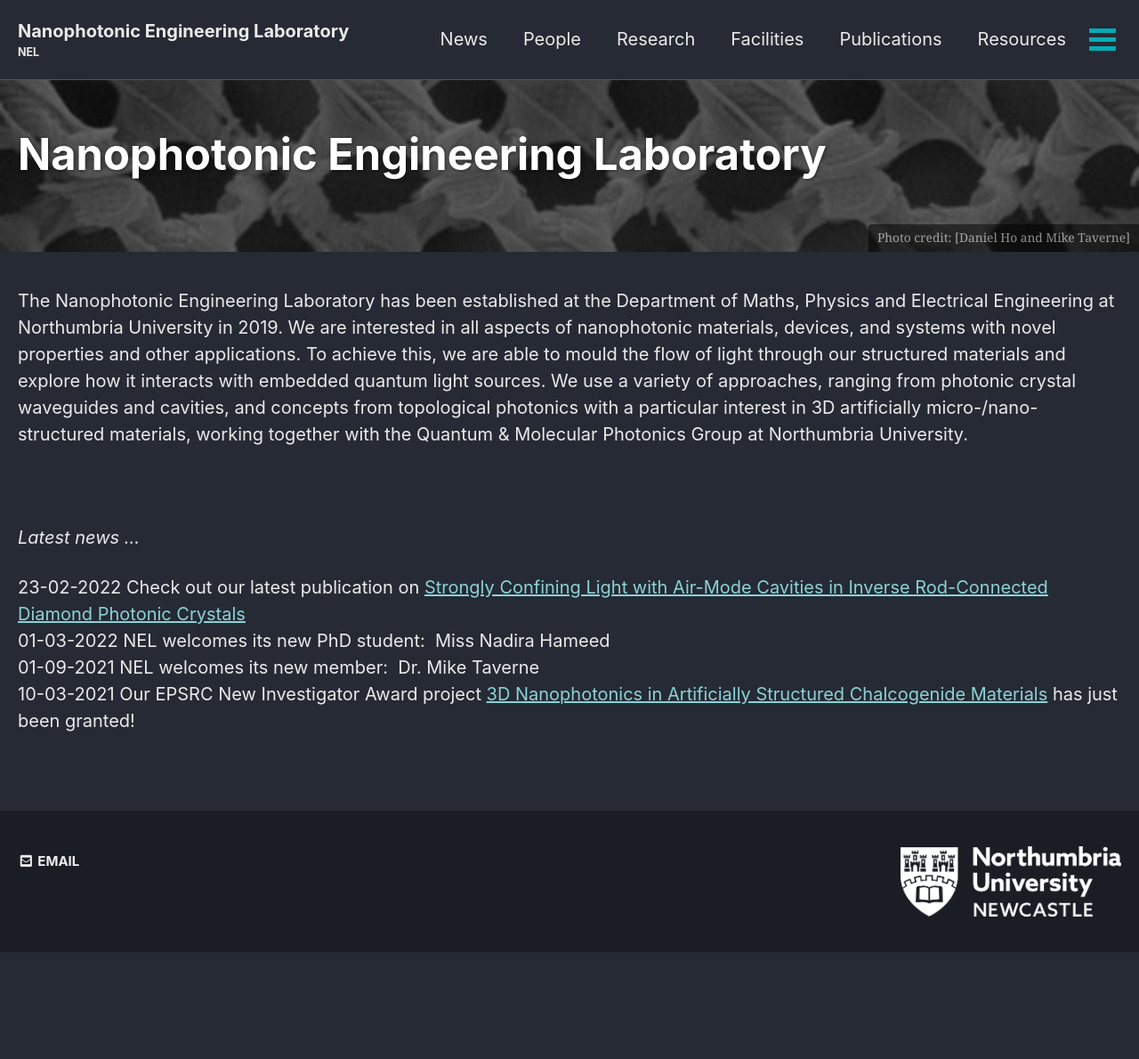
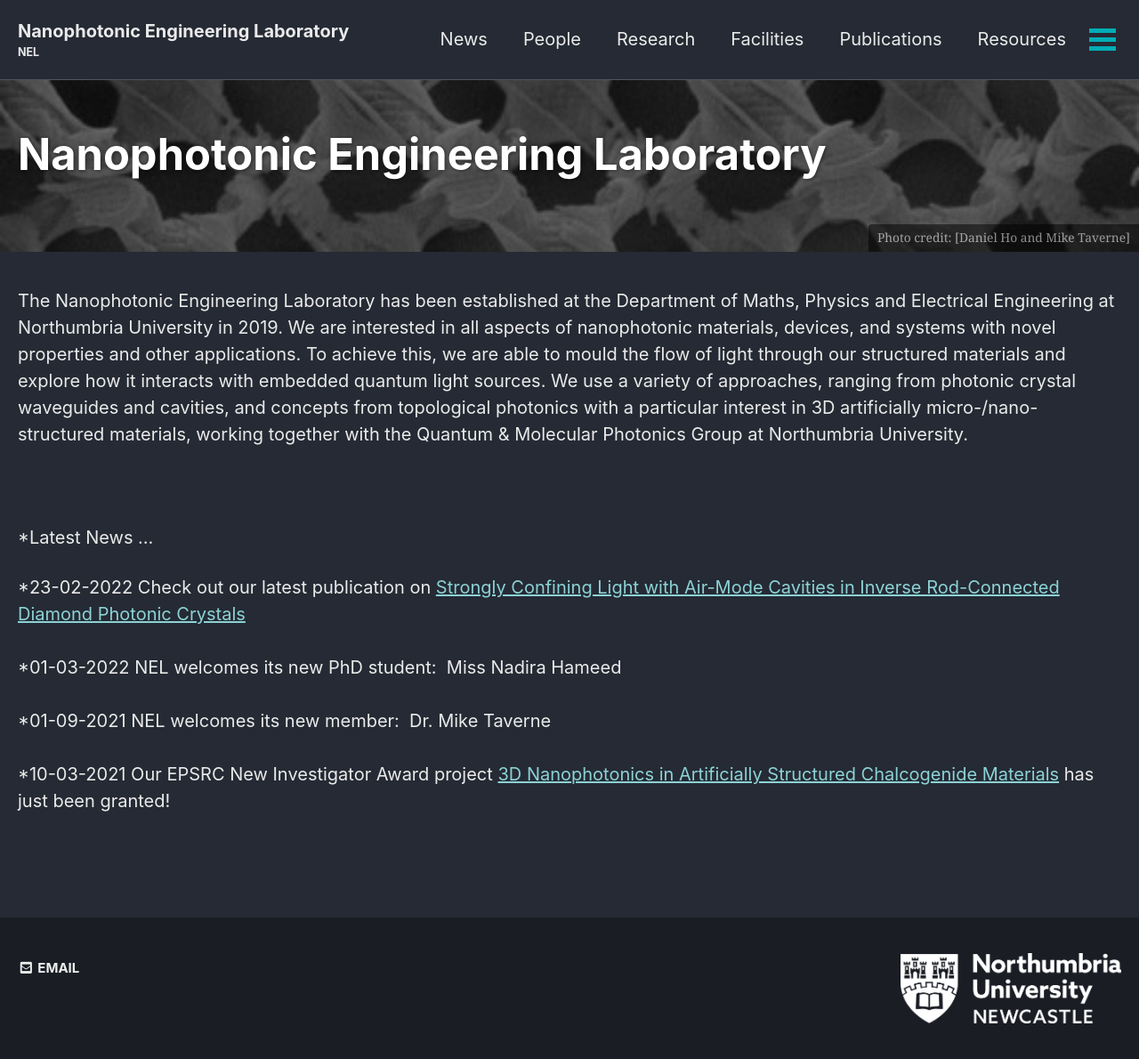
Before and after one commit to qubits/nanophotonicenglab.github.io, a Jekyll site: the page built from _pages/home.md, in a window 1280 px wide. Shown: the whole page at 89% size. Built offline with Jekyll 4.4.1, drawn with Linux system fonts in a browser that asks for light colours; cached includes are drawn as plain includes; before the commit the page ends 1070 px from its top, so only the background shows below that.

```diff
--- a/_pages/home.md
+++ b/_pages/home.md
@@ -18,9 +18,9 @@ comments: true
 The Nanophotonic Engineering Laboratory has been established at the Department of Maths, Physics and Electrical Engineering at Northumbria University in 2019. We are interested in all aspects of nanophotonic materials, devices, and systems with novel properties and other applications. To achieve this, we are able to mould the flow of light through our structured materials and explore how it interacts with embedded quantum light sources. We use a variety of approaches, ranging from photonic crystal waveguides and cavities, and concepts from topological photonics with a particular interest in 3D artificially micro-/nano-structured materials, working together with the Quantum & Molecular Photonics Group at Northumbria University.<br><br><br>
 
 
-*Latest news ...* <br>
+*Latest News ... <br>
 
-23-02-2022 Check out our latest publication on [Strongly Confining Light with Air-Mode Cavities in Inverse Rod-Connected Diamond Photonic Crystals](https://doi.org/10.3390/cryst12030303)<br>
-01-03-2022 NEL welcomes its new PhD student:  Miss Nadira Hameed <br>
-01-09-2021 NEL welcomes its new member:  Dr. Mike Taverne <br>
-10-03-2021 Our EPSRC New Investigator Award project [3D Nanophotonics in Artificially Structured Chalcogenide Materials](https://gow.epsrc.ukri.org/NGBOViewGrant.aspx?GrantRef=EP/V040030/1) has just been granted! <br>
+*23-02-2022 Check out our latest publication on [Strongly Confining Light with Air-Mode Cavities in Inverse Rod-Connected Diamond Photonic Crystals](https://doi.org/10.3390/cryst12030303)<br><br>
+*01-03-2022 NEL welcomes its new PhD student:  Miss Nadira Hameed <br><br>
+*01-09-2021 NEL welcomes its new member:  Dr. Mike Taverne <br><br>
+*10-03-2021 Our EPSRC New Investigator Award project [3D Nanophotonics in Artificially Structured Chalcogenide Materials](https://gow.epsrc.ukri.org/NGBOViewGrant.aspx?GrantRef=EP/V040030/1) has just been granted! <br><br>
```
